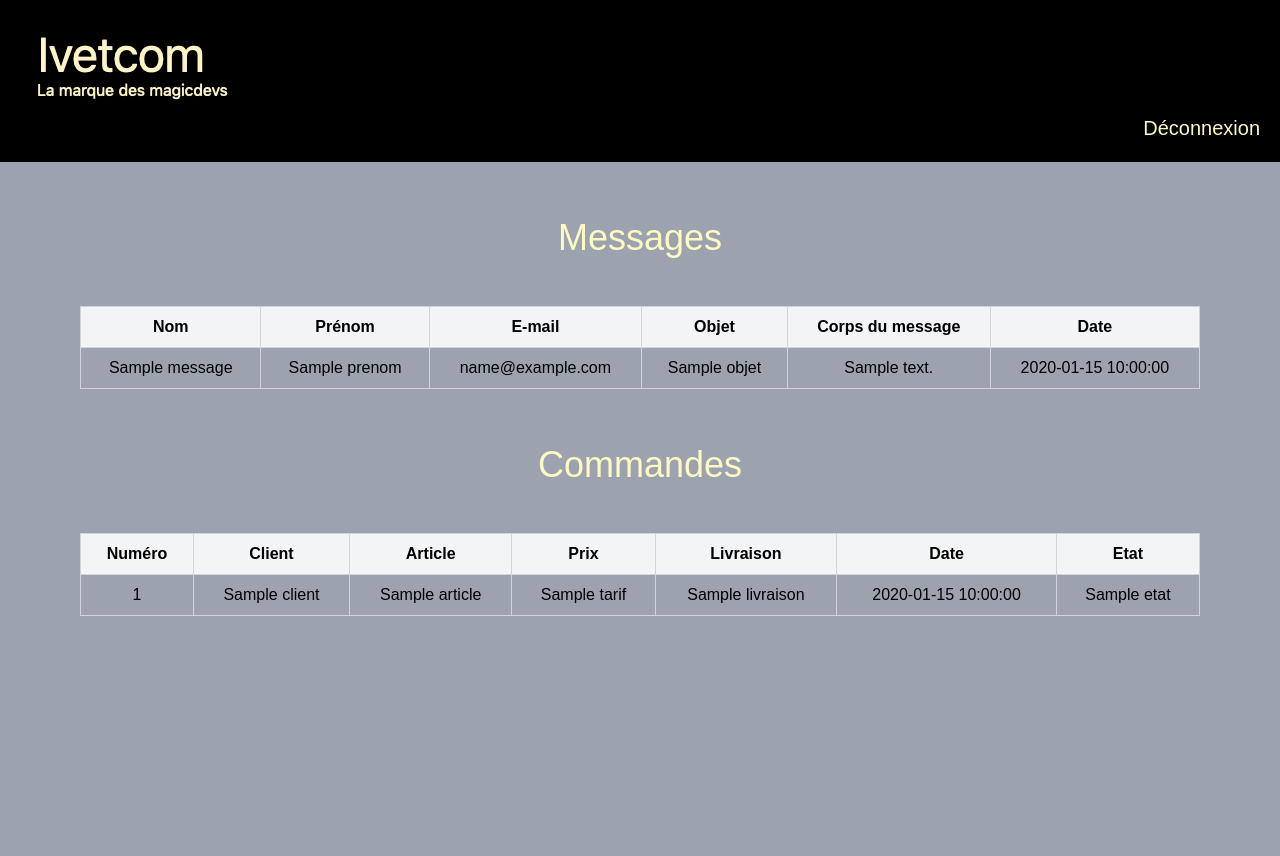
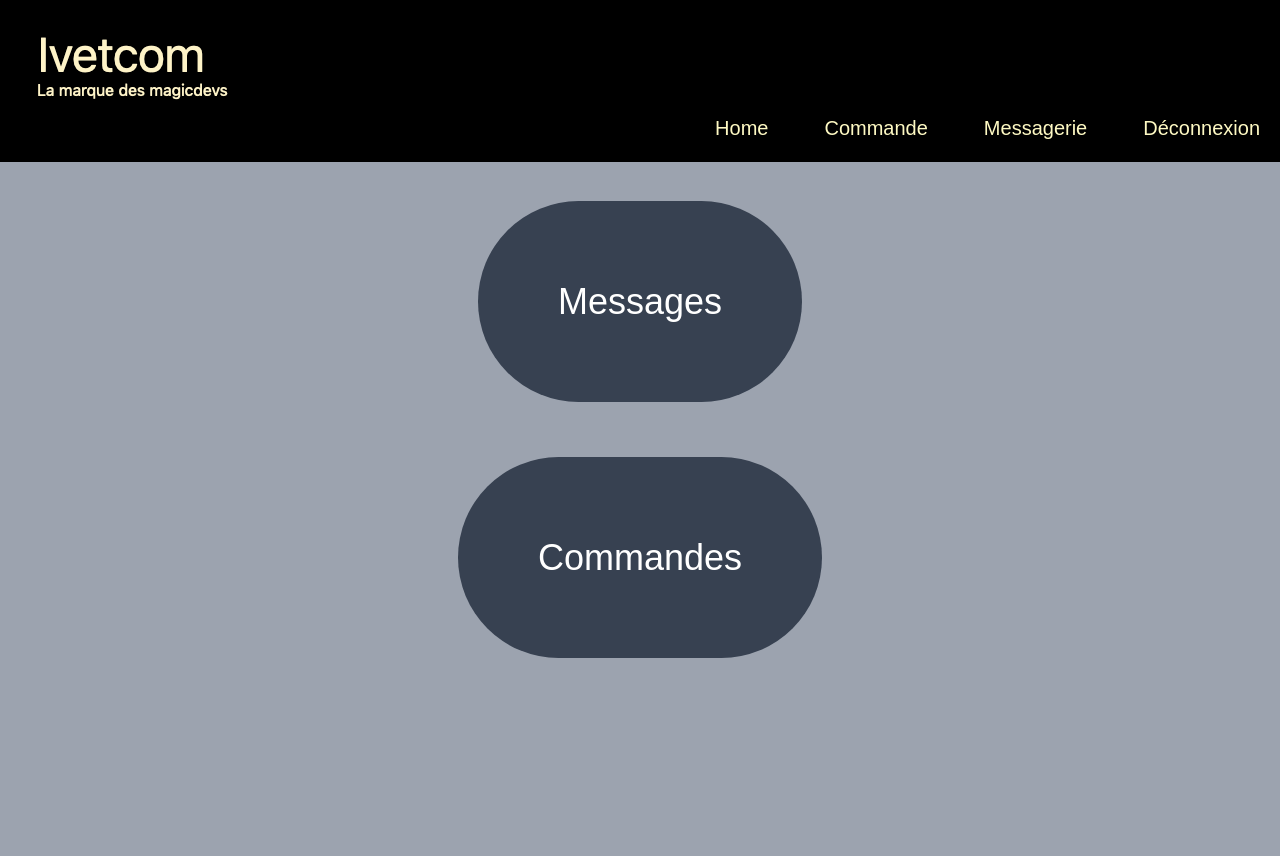
Before and after one commit to SoizicMM/vetcom, a Flask app: page /secure_administration in a window 1280 px wide. Shown: the top 856 px of the page. Run offline with Flask 3, Linux system fonts and the light colour scheme; a database or web service that is not in the repository returns one stand-in record (values such as "Sample title"); some libraries are stand-ins or nearby versions.

Commit message:
BIG COMMIT

```diff
--- a/main.py
+++ b/main.py
@@ -2,6 +2,8 @@ from flask import Flask, render_template, request, url_for, redirect, session
 import pymongo
 import os
 import bcrypt
+from datetime import datetime
+from pymongo import MongoClient
 
 app = Flask("Vetcom")
 mongo = pymongo.MongoClient(os.getenv("MONGO_KEY"))
@@ -67,11 +69,10 @@ def logout():
 def categories():
     return render_template("categories.html")
 
-@app.route("/panier")
-def panier():
-    db_enfant = mongo.db.enfant
-    enfant = db_enfant.find({})
-    return render_template("panier.html", enfant=enfant)
+@app.route("/search")
+def search():
+    return render_template("404.html")
+
 
 # CATEGORIES
 @app.route("/femme")
@@ -204,12 +205,7 @@ def assistance():
 def validation():
     return render_template("validation.html")
 
-@app.route("/payment", methods=["GET", "POST"])
-def payment():
-    if request.method == "POST":
-        total_amount = request.form.get('totalAmount', default="0")
-        return render_template("payment.html", total_amount=total_amount)
-    return render_template("cart.html")
+
 
 @app.route('/adm')
 def adm_page():
@@ -222,6 +218,20 @@ def settings():
 @app.route("/cookies")
 def cookies():
     return render_template("cookies.html")
+
+
+
+
+#PANIER
+
+@app.route("/payment", methods=["GET", "POST"])
+def payment():
+    if request.method == "POST":
+        total_amount = request.form.get('totalAmount', default="0")
+        return render_template("payment.html", total_amount=total_amount)
+    return render_template("cart.html")
+
+
 
 
 
@@ -282,6 +292,31 @@ def secure_administration():
     commande = db_commande.find({})
     return render_template('/administrationadmin.html', message=message, commande=commande)
 
+@app.route('/messagerie')
+def messagerie():
+    # Code pour la page d'administration sécurisée
+    db_message = mongo.db.message
+    message = db_message.find({})
+    return render_template('/messagerie.html', message=message)
+
+@app.route('/commande')
+def commande():
+    # Code pour la page d'administration sécurisée
+    db_commande = mongo.db.commande
+    commande = db_commande.find({})
+    return render_template('/commande.html', commande=commande)
+
+
+
+@app.route("/panier")
+def panier():
+    db_enfant = mongo.db.enfant
+    enfant = db_enfant.find({})
+    return render_template("panier.html", enfant=enfant)
+
+
+
+
 
 
 
--- a/static/style.css
+++ b/static/style.css
@@ -235,3 +235,5 @@ nav input[type=checkbox]:checked ~ ul{
     background-color: rgba(255,255,255,0.4);
     padding: 30px;
 }
+
+#########################@
--- a/templates/administrationadmin.html
+++ b/templates/administrationadmin.html
@@ -1,69 +1,9 @@
 {% extends 'base1.html' %}
 {% block content %}
-<br>
-<p class="text-yellow-100 text-center text-4xl pt-2">Messages</p><br><br>
-  <div class="pl-20 pr-20">
-    <section>
-      <table class="table-auto w-full border-collapse border border-gray-200">
-        <thead>
-          <tr class="bg-gray-100">
-            <th class="border border-gray-300 px-4 py-2">Nom</th>
-            <th class="border border-gray-300 px-4 py-2">Prénom</th>
-            <th class="border border-gray-300 px-4 py-2">E-mail</th>
-            <th class="border border-gray-300 px-4 py-2">Objet</th>
-            <th class="border border-gray-300 px-4 py-2">Corps du message</th>
-            <th class="border border-gray-300 px-4 py-2">Date</th>
-          </tr>
-        </thead>
-        <tbody>
-          {% for message in message %}
-          <tr>
-            <td class="border border-gray-300 px-4 py-2">{{ message['nom'] }}</td>
-            <td class="border border-gray-300 px-4 py-2">{{ message['prenom'] }}</td>
-            <td class="border border-gray-300 px-4 py-2">{{ message['email'] }}</td>
-            <td class="border border-gray-300 px-4 py-2">{{ message['objet'] }}</td>
-            <td class="border border-gray-300 px-4 py-2">{{ message['texte'] }}</td>
-            <td class="border border-gray-300 px-4 py-2">{{ message['date_envoi'] }}</td>
-          </tr>
-          {% endfor %}
-        </tbody>
-      </table>
-    </section>
-  </div>
-<br><br>
-<p class="text-yellow-100 text-center text-4xl pt-2">Commandes</p><br><br>
-<div class="pl-20 pr-20">
-  <section>
-    <table class="table-auto w-full border-collapse border border-gray-200">
-      <thead>
-        <tr class="bg-gray-100">
-          <th class="border border-gray-300 px-4 py-2">Numéro</th>
-          <th class="border border-gray-300 px-4 py-2">Client</th>
-          <th class="border border-gray-300 px-4 py-2">Article</th>
-          <th class="border border-gray-300 px-4 py-2">Prix</th>
-          <th class="border border-gray-300 px-4 py-2">Livraison</th>
-          <th class="border border-gray-300 px-4 py-2">Date</th>
-          <th class="border border-gray-300 px-4 py-2">Etat</th>
-        </tr>
-      </thead>
-      <tbody>
-        {% for commande in commande %}
-        <tr>
-          <td class="border border-gray-300 px-4 py-2">{{ commande['_id'] }}</td>
-          <td class="border border-gray-300 px-4 py-2">{{ commande['client'] }}</td>
-          <td class="border border-gray-300 px-4 py-2">{{ commande['article'] }}</td>
-          <td class="border border-gray-300 px-4 py-2">{{ commande['tarif'] }}</td>
-          <td class="border border-gray-300 px-4 py-2">{{ commande['livraison'] }}</td>
-          <td class="border border-gray-300 px-4 py-2">{{ commande['date'] }}</td>
-          <td class="border border-gray-300 px-4 py-2">{{ commande['etat'] }}</td>
-        </tr>
-        {% endfor %}
-      </tbody>
-    </table>
-  </section>
-</div>
-
-
-
-<br><br><br><br><br><br><br><br><br><br><br><br><br><br><br><br><br><br><br><br><br><br><br><br><br><br><br><br><br><br><br><br><br><br><br>
+<br><br><br><br>
+<a href="/messagerie" class="rounded-full bg-gray-700 text-white text-center text-4xl pl-20 pt-20 pb-20 pr-20">Messages</a><br><br>
+<br><br><br><br><br><br><br><br>
+<a href="/commande" class="rounded-full bg-gray-700 text-white text-center text-4xl pl-20 pt-20 pb-20 pr-20">Commandes</a><br><br><br>
+<br><br><br><br><br><br><br><br><br><br><br><br><br><br><br>
+<a href="/administration" class="rounded-full bg-gray-700 text-white text-center text-4xl pl-20 pt-20 pb-20 pr-20">Déconnexion</a><br><br><br><br><br><br><br><br><br><br>
 {% endblock %}
--- a/templates/assistance.html
+++ b/templates/assistance.html
@@ -36,7 +36,7 @@
     <p>Powered by DC Mathis</p>
   </form>
 </div>
-
+<br>
 <script>
 document.getElementById('contactForm').addEventListener('submit', function() {
   document.getElementById('date_envoi').value = new Date().toISOString().slice(0, 10);  // Formate la date en 'YYYY-MM-DD'
--- a/templates/base.html
+++ b/templates/base.html
@@ -7,6 +7,7 @@
     <script src="https://cdn.tailwindcss.com"></script>
     <link href="static/style.css" rel="stylesheet"/>
     <script defer src="static/app.js"></script>
+    <script defer src="static/panier.js"></script>
     <!-- promo -->
     <script defer src="{{ url_for('static', filename='promo.js') }}"></script>
     <script defer src="https://code.jquery.com/jquery-3.7.1.min.js"
--- a/templates/base1.html
+++ b/templates/base1.html
@@ -81,7 +81,10 @@
             </a>
             <nav>
                 <ul class="flex flex flex-row-reverse space-x-4 space-x-reverse text-xl font-medium">
-                  <li><a href="/administration">Déconnexion</a></li>
+                    <li><a class="pl-10" href="/administration">Déconnexion</a></li>
+                    <li><a class="pl-10" href="/messagerie">Messagerie</a></li>
+                    <li><a class="pl-10" href="/commande">Commande</a></li>
+                    <li><a class="pl-10" href="/secure_administration">Home</a></li>
                 </ul>
             </nav>
         </header>
```
Also changed, not shown: templates/commande.html (added, +41 -0 lines), templates/messagerie.html (added, +38 -0 lines), templates/panier.html (+7 -3 lines), static/images/colisimo.png (added). Lines whose indentation alone changed are shown as unchanged.
